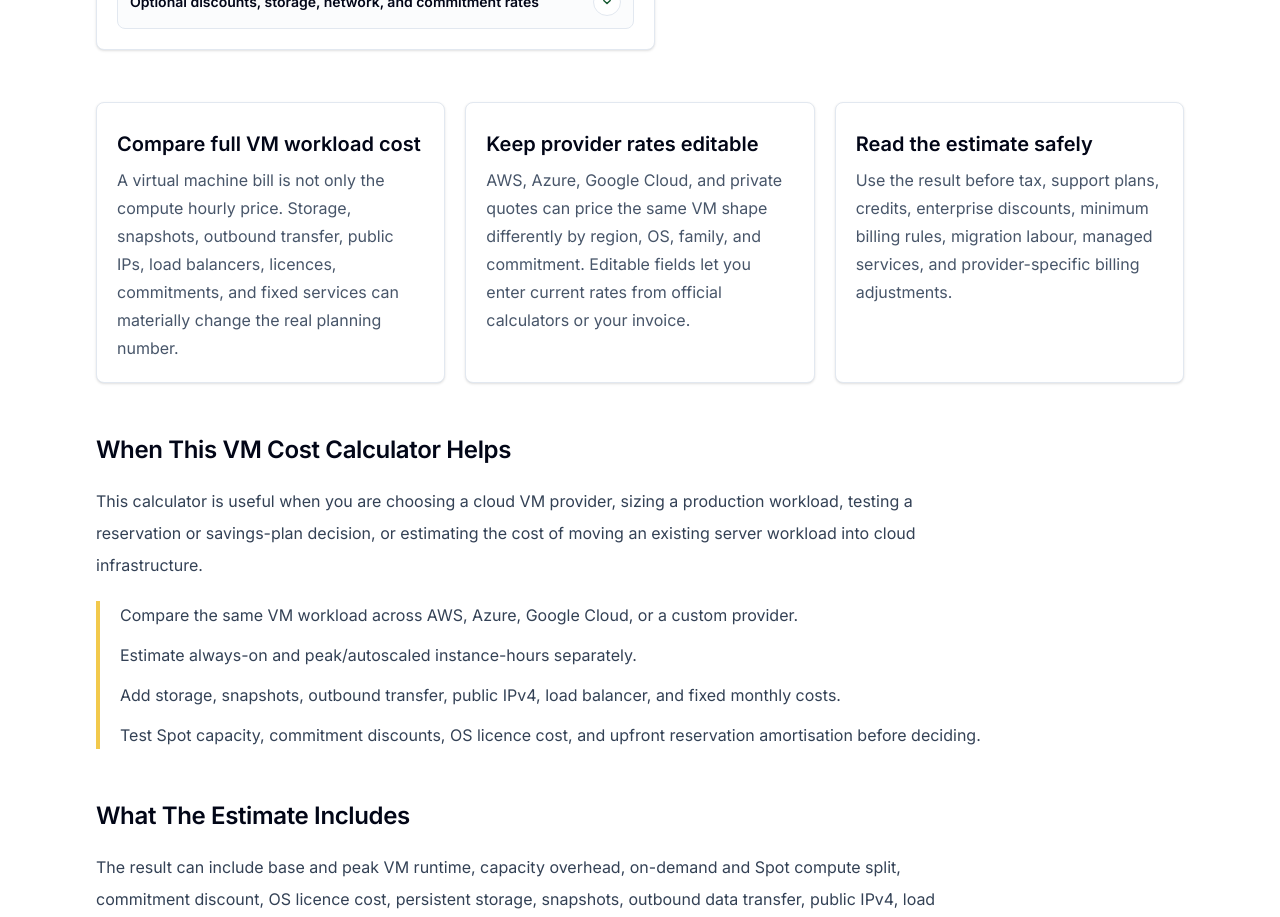
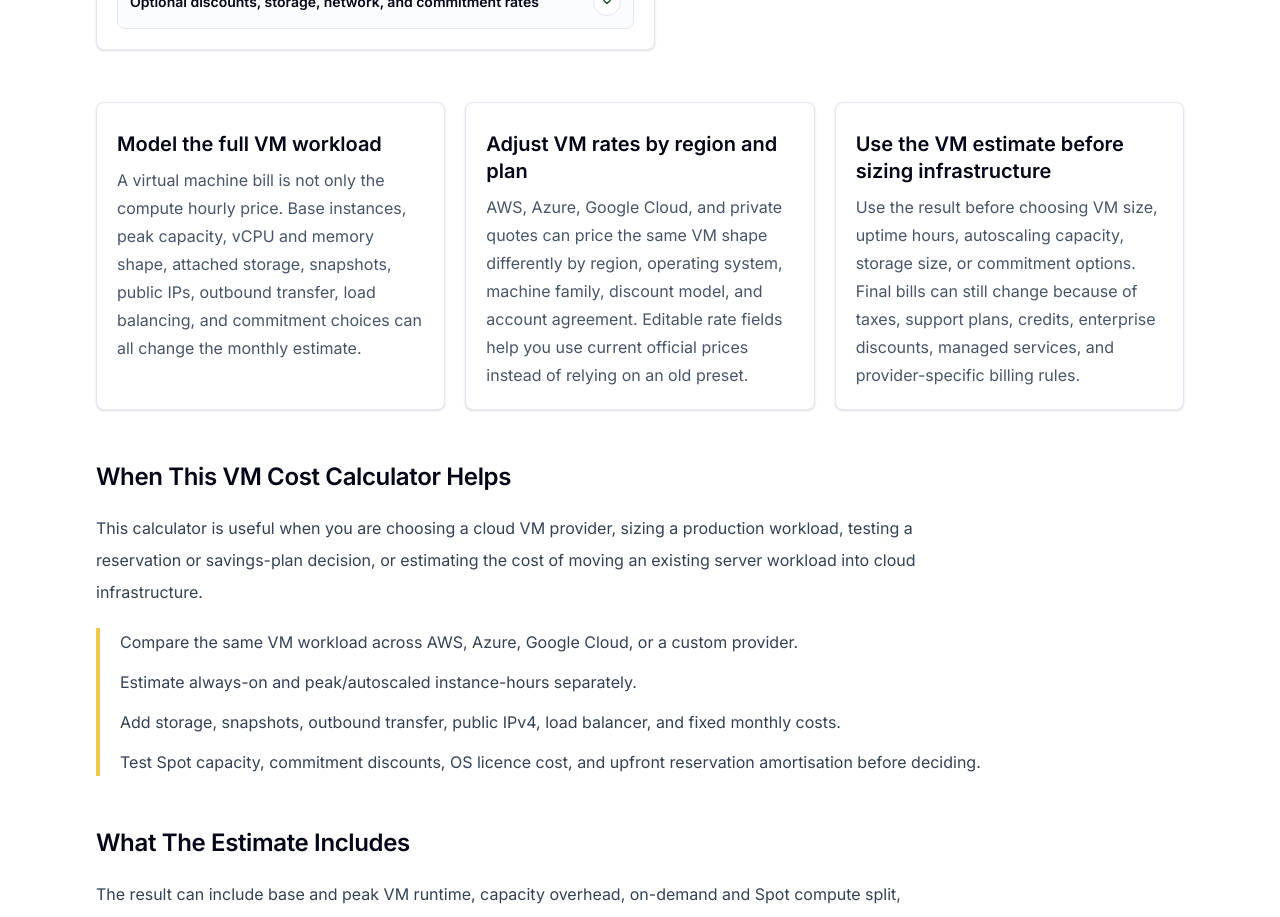
Before and after one commit to vaarunsonawwane-ops/beeija, a Next.js app: page /tools/cloud-vm-cost-comparison-calculator in a window 1280 px wide. Shown: the part 2260-3177 px from the top of the page. Built offline with nearby package versions, Linux system fonts and the light colour scheme.

Commit message:
Update page.tsx

```diff
--- a/app/tools/cloud-vm-cost-comparison-calculator/page.tsx
+++ b/app/tools/cloud-vm-cost-comparison-calculator/page.tsx
@@ -74,29 +74,30 @@ export default function Page() {
       <ToolClient />
 
       <section className="beeija-feature-grid">
-        <InfoCard title="Compare full VM workload cost" className="rounded-lg">
+        <InfoCard title="Model the full VM workload" className="rounded-lg">
           <>
-            A virtual machine bill is not only the compute hourly price. Storage,
-            snapshots, outbound transfer, public IPs, load balancers, licences,
-            commitments, and fixed services can materially change the real
-            planning number.
+            A virtual machine bill is not only the compute hourly price. Base
+            instances, peak capacity, vCPU and memory shape, attached storage,
+            snapshots, public IPs, outbound transfer, load balancing, and
+            commitment choices can all change the monthly estimate.
           </>
         </InfoCard>
 
-        <InfoCard title="Keep provider rates editable" className="rounded-lg">
+        <InfoCard title="Adjust VM rates by region and plan" className="rounded-lg">
           <>
             AWS, Azure, Google Cloud, and private quotes can price the same VM
-            shape differently by region, OS, family, and commitment. Editable
-            fields let you enter current rates from official calculators or your
-            invoice.
+            shape differently by region, operating system, machine family,
+            discount model, and account agreement. Editable rate fields help
+            you use current official prices instead of relying on an old preset.
           </>
         </InfoCard>
 
-        <InfoCard title="Read the estimate safely" className="rounded-lg">
+        <InfoCard title="Use the VM estimate before sizing infrastructure" className="rounded-lg">
           <>
-            Use the result before tax, support plans, credits, enterprise
-            discounts, minimum billing rules, migration labour, managed services,
-            and provider-specific billing adjustments.
+            Use the result before choosing VM size, uptime hours, autoscaling
+            capacity, storage size, or commitment options. Final bills can
+            still change because of taxes, support plans, credits, enterprise
+			discounts, managed services, and provider-specific billing rules.
           </>
         </InfoCard>
       </section>
```
